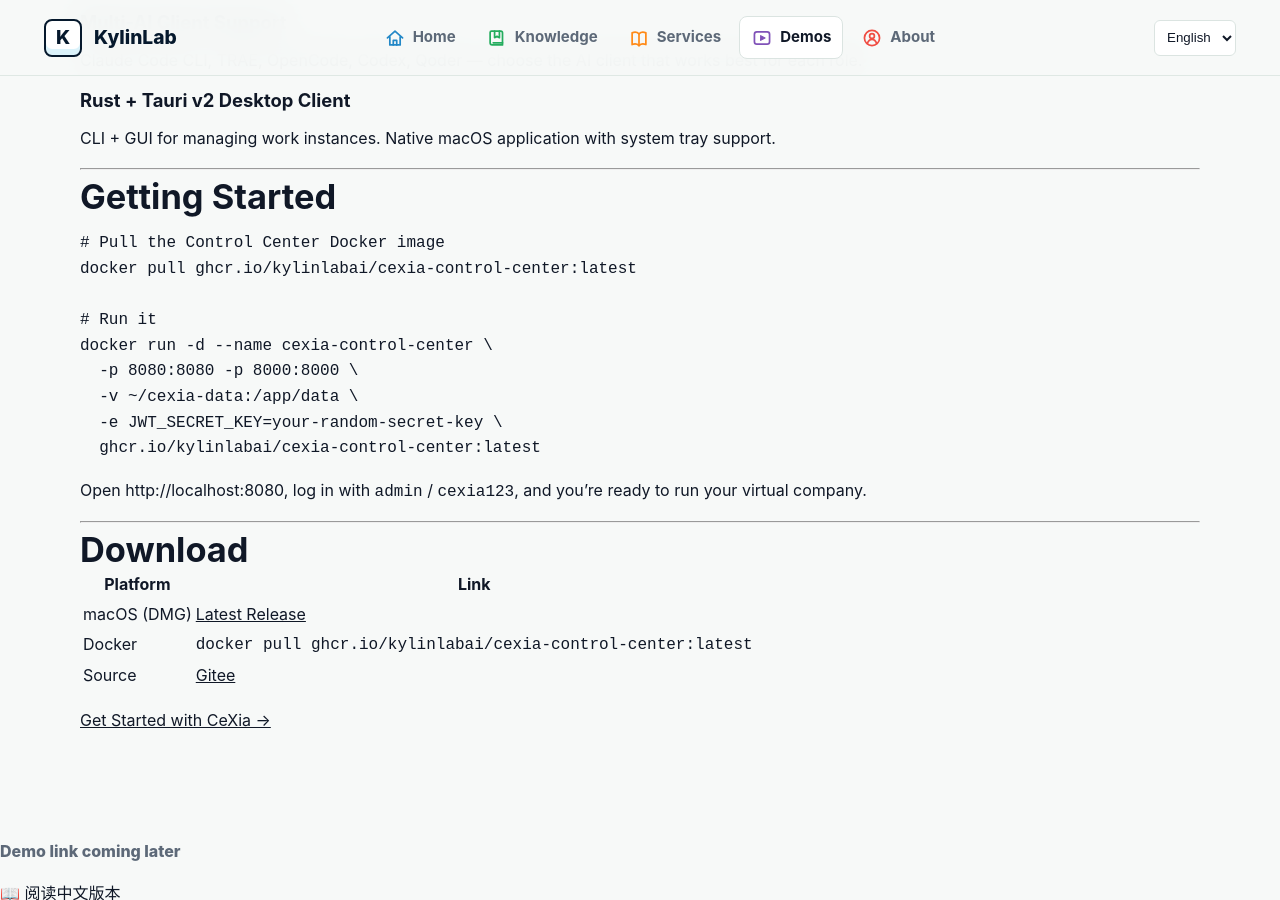
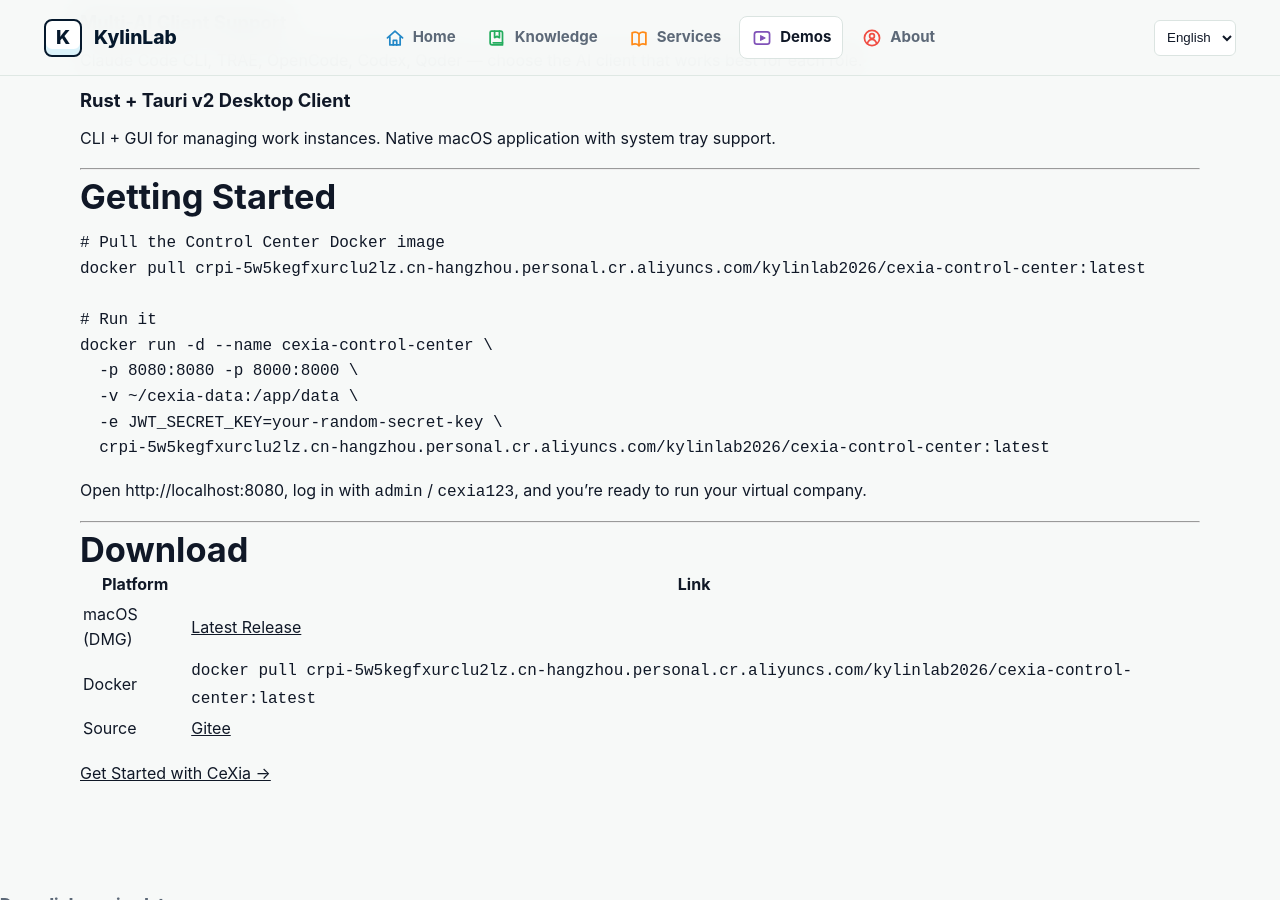
Before and after one commit to KylinLabAI/KylinLabAI.github.io, a Jekyll site: the page built from _demos/10-cexia.md, in a window 1280 px wide and 900 px high, scrolled down 1899 px. Built offline with Jekyll 4.4.1, drawn with Linux system fonts in a browser that asks for light colours.

Commit message:
Update CeXia website: fix Docker registry URL

````diff
--- a/_demos/10-cexia.md
+++ b/_demos/10-cexia.md
@@ -61,14 +61,14 @@
 
 ```bash
 # Pull the Control Center Docker image
-docker pull ghcr.io/kylinlabai/cexia-control-center:latest
+docker pull crpi-5w5kegfxurclu2lz.cn-hangzhou.personal.cr.aliyuncs.com/kylinlab2026/cexia-control-center:latest
 
 # Run it
 docker run -d --name cexia-control-center \
   -p 8080:8080 -p 8000:8000 \
   -v ~/cexia-data:/app/data \
   -e JWT_SECRET_KEY=your-random-secret-key \
-  ghcr.io/kylinlabai/cexia-control-center:latest
+  crpi-5w5kegfxurclu2lz.cn-hangzhou.personal.cr.aliyuncs.com/kylinlab2026/cexia-control-center:latest
 ```
 
 Open http://localhost:8080, log in with `admin` / `cexia123`, and you're ready to run your virtual company.
@@ -80,7 +80,7 @@
 | Platform | Link |
 |----------|------|
 | macOS (DMG) | [Latest Release](https://github.com/KylinLabAI/CeXia-App/releases/latest) |
-| Docker | `docker pull ghcr.io/kylinlabai/cexia-control-center:latest` |
+| Docker | `docker pull crpi-5w5kegfxurclu2lz.cn-hangzhou.personal.cr.aliyuncs.com/kylinlab2026/cexia-control-center:latest` |
 | Source | [Gitee](https://gitee.com/KylinLab/CeXia) |
 
 [Get Started with CeXia →](https://github.com/KylinLabAI/CeXia-App/releases/latest)
````
Also changed, not shown: _demos/10-cexia.zh.md (+3 -3 lines).
